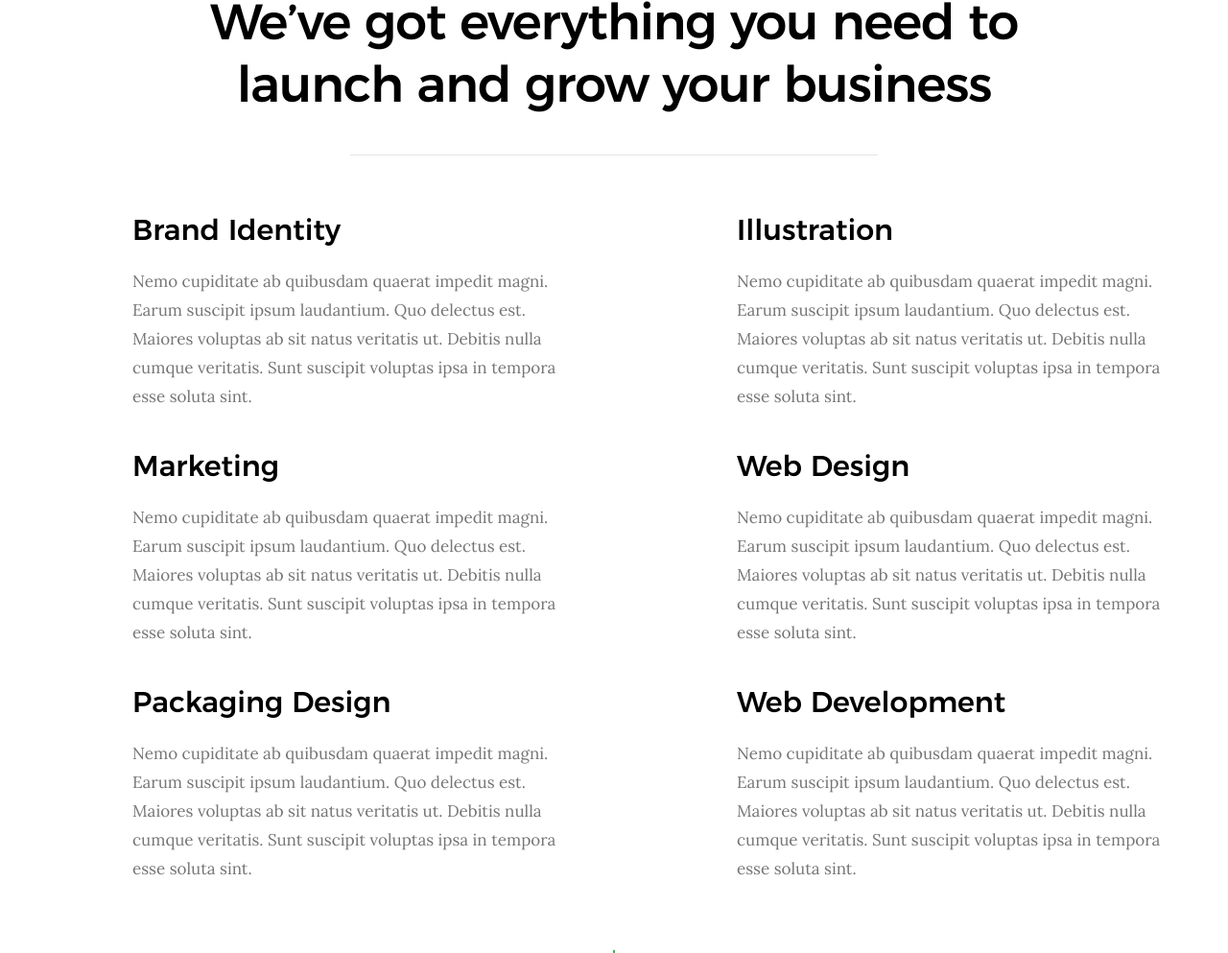
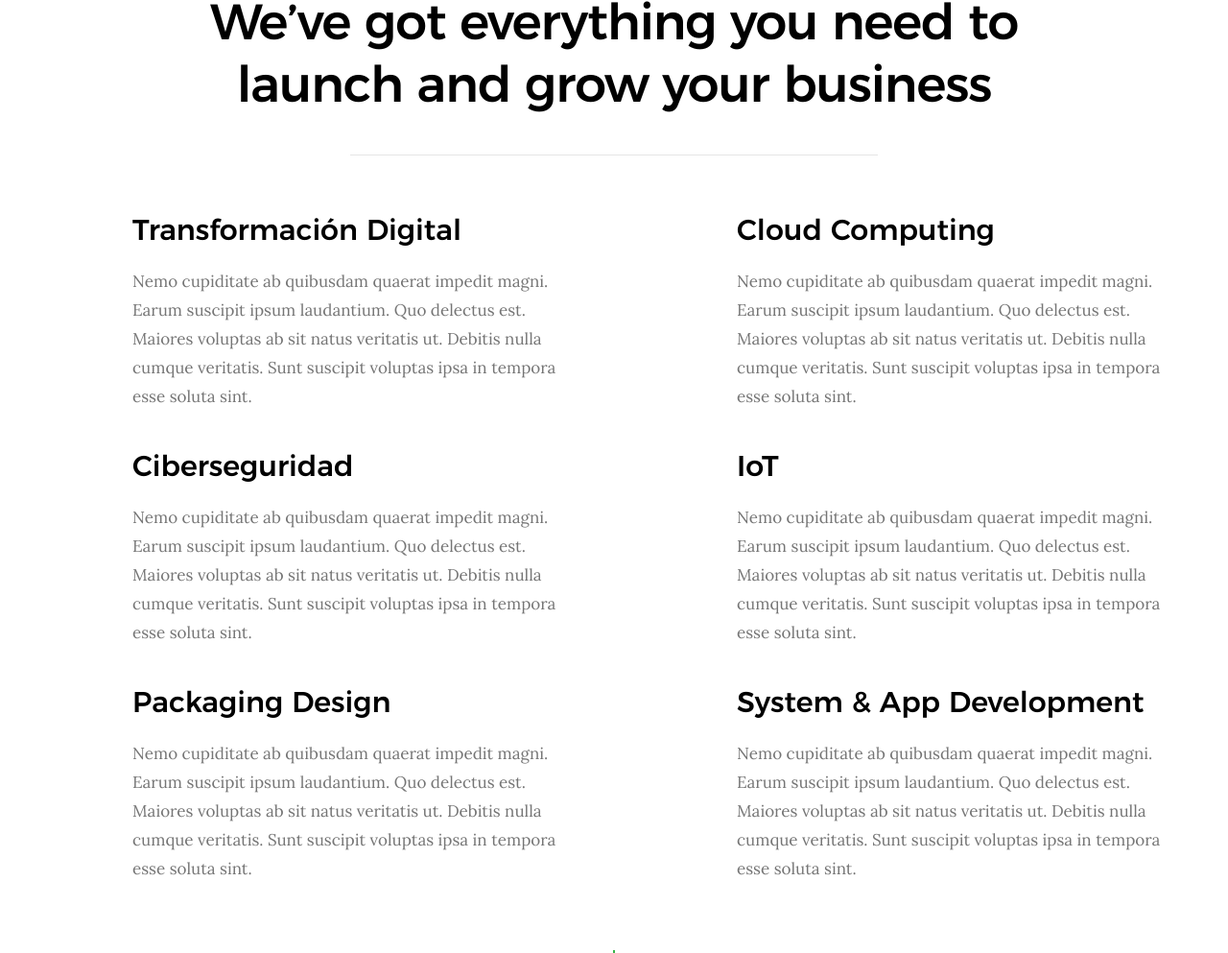
Before and after one commit to bi0punk/systec_cl, a Flask app: page / in a window 1280 px wide. Shown: the part 1093-2086 px from the top of the page at 96% size. Run offline with Flask 3, Linux system fonts and the light colour scheme; some libraries are stand-ins or nearby versions; some web fonts are replaced.

Commit message:
refactor

```diff
--- a/templates/index.html
+++ b/templates/index.html
@@ -4,7 +4,7 @@
 
 <head>
     <meta charset="utf-8">
-    <title>Glint</title>
+    <title>Atacama Tech</title>
     <meta name="description" content="">
     <meta name="author" content="">
     <meta name="viewport" content="width=device-width, initial-scale=1">
@@ -20,7 +20,7 @@
 
 <body id="top">
     <header class="s-header">
-        <div class="header-logo"> <a class="site-logo" href="index.html"> <img src="images/logo.png" alt="Homepage">
+        <div class="header-logo"> <a class="site-logo" href="index.html"> <img src="{{ url_for('static', filename='images/logo.png') }}" alt="Homepage">
             </a></div>
         <nav class="header-nav"><a href="index.html#0" class="header-nav__close" title="close"><span>Close</span></a>
             <div class="header-nav__content">
@@ -46,7 +46,7 @@
         </nav><a class="header-menu-toggle" href="index.html#0"> <span class="header-menu-text">Menu</span> <span
                 class="header-menu-icon"></span> </a>
     </header>
-    <section id="home" class="s-home target-section" data-parallax="scroll" data-image-src="images/hero-bg.jpg"
+    <section id="home" class="s-home target-section" data-parallax="scroll" data-image-src="{{ url_for('static', filename='images/1.jpg') }}"
         data-natural-width="3000" data-natural-height="2000" data-position-y="center">
         <div class="overlay"></div>
         <div class="shadow-overlay"></div>
@@ -83,7 +83,7 @@
             <div class="col-block service-item" data-aos="fade-up">
                 <div class="service-icon"> <i class="icon-paint-brush"></i></div>
                 <div class="service-text">
-                    <h3 class="h2">Brand Identity</h3>
+                    <h3 class="h2">Transformación Digital</h3>
                     <p>Nemo cupiditate ab quibusdam quaerat impedit magni. Earum suscipit ipsum laudantium. Quo delectus
                         est. Maiores voluptas ab sit natus veritatis ut. Debitis nulla cumque veritatis. Sunt suscipit
                         voluptas ipsa in tempora esse soluta sint.</p>
@@ -92,7 +92,7 @@
             <div class="col-block service-item" data-aos="fade-up">
                 <div class="service-icon"> <i class="icon-group"></i></div>
                 <div class="service-text">
-                    <h3 class="h2">Illustration</h3>
+                    <h3 class="h2">Cloud Computing</h3>
                     <p>Nemo cupiditate ab quibusdam quaerat impedit magni. Earum suscipit ipsum laudantium. Quo delectus
                         est. Maiores voluptas ab sit natus veritatis ut. Debitis nulla cumque veritatis. Sunt suscipit
                         voluptas ipsa in tempora esse soluta sint.</p>
@@ -101,7 +101,7 @@
             <div class="col-block service-item" data-aos="fade-up">
                 <div class="service-icon"> <i class="icon-megaphone"></i></div>
                 <div class="service-text">
-                    <h3 class="h2">Marketing</h3>
+                    <h3 class="h2">Ciberseguridad</h3>
                     <p>Nemo cupiditate ab quibusdam quaerat impedit magni. Earum suscipit ipsum laudantium. Quo delectus
                         est. Maiores voluptas ab sit natus veritatis ut. Debitis nulla cumque veritatis. Sunt suscipit
                         voluptas ipsa in tempora esse soluta sint.</p>
@@ -110,7 +110,7 @@
             <div class="col-block service-item" data-aos="fade-up">
                 <div class="service-icon"> <i class="icon-earth"></i></div>
                 <div class="service-text">
-                    <h3 class="h2">Web Design</h3>
+                    <h3 class="h2">IoT</h3>
                     <p>Nemo cupiditate ab quibusdam quaerat impedit magni. Earum suscipit ipsum laudantium. Quo delectus
                         est. Maiores voluptas ab sit natus veritatis ut. Debitis nulla cumque veritatis. Sunt suscipit
                         voluptas ipsa in tempora esse soluta sint.</p>
@@ -128,7 +128,7 @@
             <div class="col-block service-item" data-aos="fade-up">
                 <div class="service-icon"><i class="icon-lego-block"></i></div>
                 <div class="service-text">
-                    <h3 class="h2">Web Development</h3>
+                    <h3 class="h2">System & App Development</h3>
                     <p>Nemo cupiditate ab quibusdam quaerat impedit magni. Earum suscipit ipsum laudantium. Quo delectus
                         est. Maiores voluptas ab sit natus veritatis ut. Debitis nulla cumque veritatis. Sunt suscipit
                         voluptas ipsa in tempora esse soluta sint.</p>
```
Also changed, not shown: static/images/1.jpg (added), static/images/12333333333333333.png (added), static/images/Luz-zodiacal2-770x421.jpg (added), static/images/Screenshot 2023-05-15 at 16-17-03 Brandmark - make your logo in minutes.png (added), static/images/Screenshot 2023-12-18 at 22-09-48 Brandmark - make your logo in minutes.png (added), static/images/hero-bg.png (renamed from static/images/logo-footer.png), static/images/loggo.png (added), static/images/logo.png.
